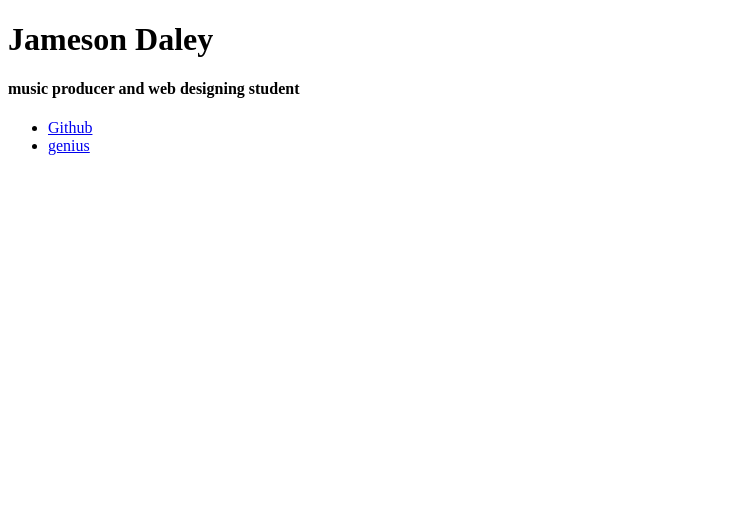
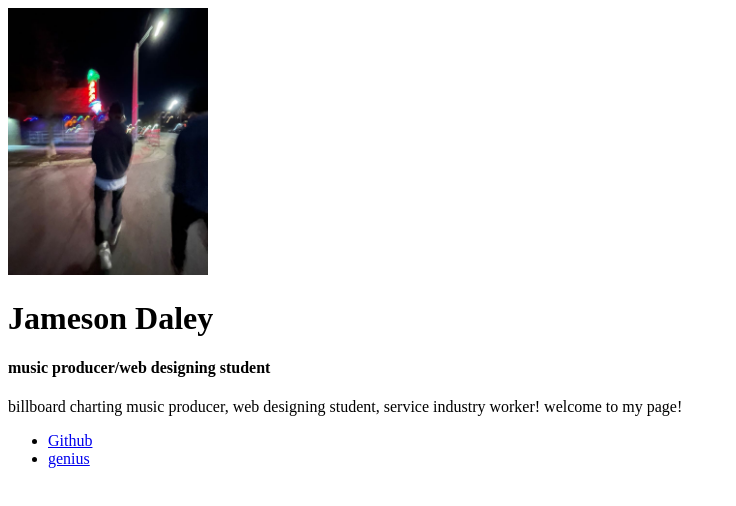
Before and after one commit to jamson00/modul-2-project, a plain HTML site: page index.html in a window 1280 px wide. Shown: the whole page, without its empty margins (0-736 px from the left). Drawn offline with Linux system fonts and the light colour scheme.

Commit message:
added more html

```diff
--- a/index.html
+++ b/index.html
@@ -5,16 +5,26 @@
   </head>
 
   <body>
-    <h1>Jameson Daley</h1>
-    <h4>music producer and web designing student</h4>
+    <div>
 
-    <ul>
-      <li>
-        <a href="https://github.com/jameson00">Github</a>
-      </li>
-      <li>
-        <a href="https://genius.com/artists/Maru48k">genius</a>
-      </li>
-    </ul>
+      <div>
+        <img src="assets\images\IMG_8698.jpg" width="200" />
+        <h1>Jameson Daley</h1>
+        <h4>music producer/web designing student</h4>
+      </div>
+
+      <div>
+        <p>billboard charting music producer, web designing student, service industry worker!
+        welcome to my page!
+        </p>
+
+
+        <ul>
+          <li><a href="https://github.com/jameson00">Github</a></li>
+          <li><a href="https://genius.com/artists/Maru48k">genius</a></li>
+        </ul>
+      </div>
+
+    </div>
   </body>
 </html>
```
